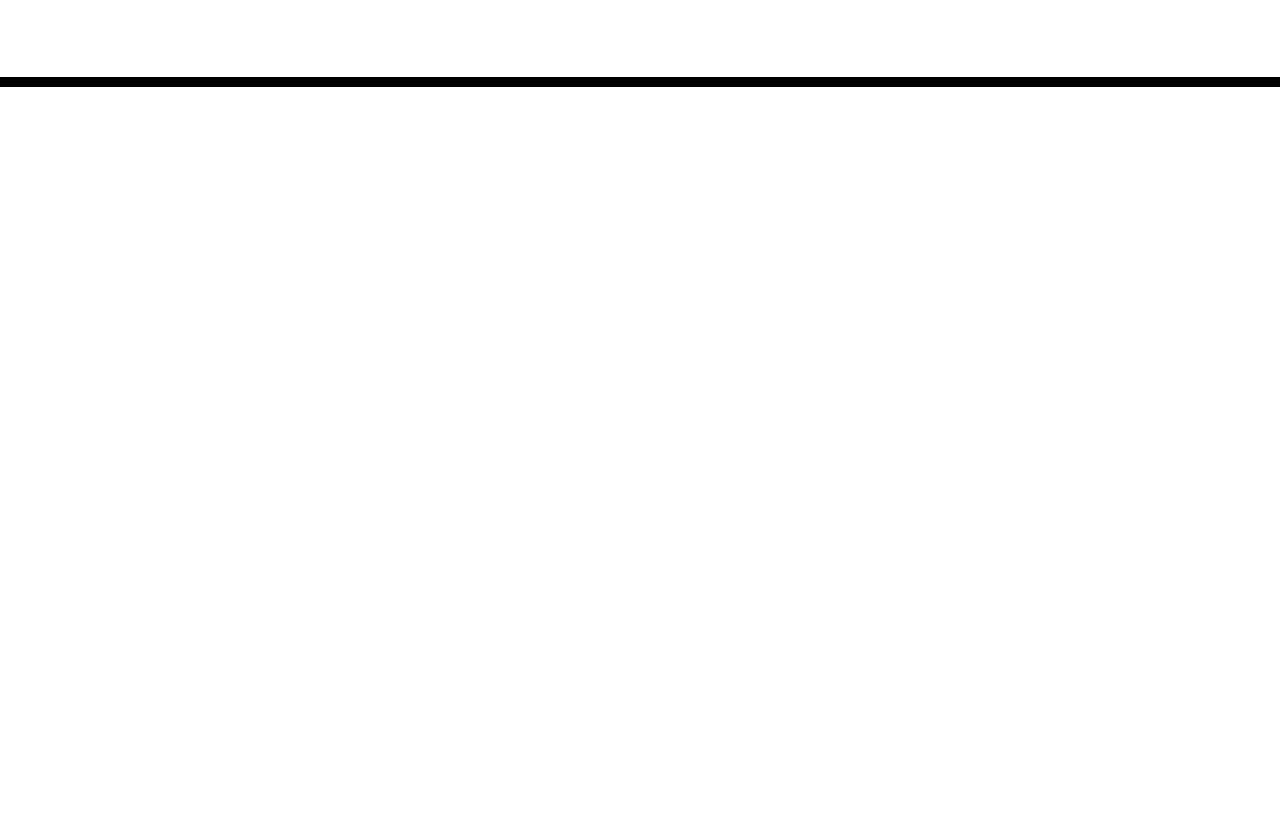
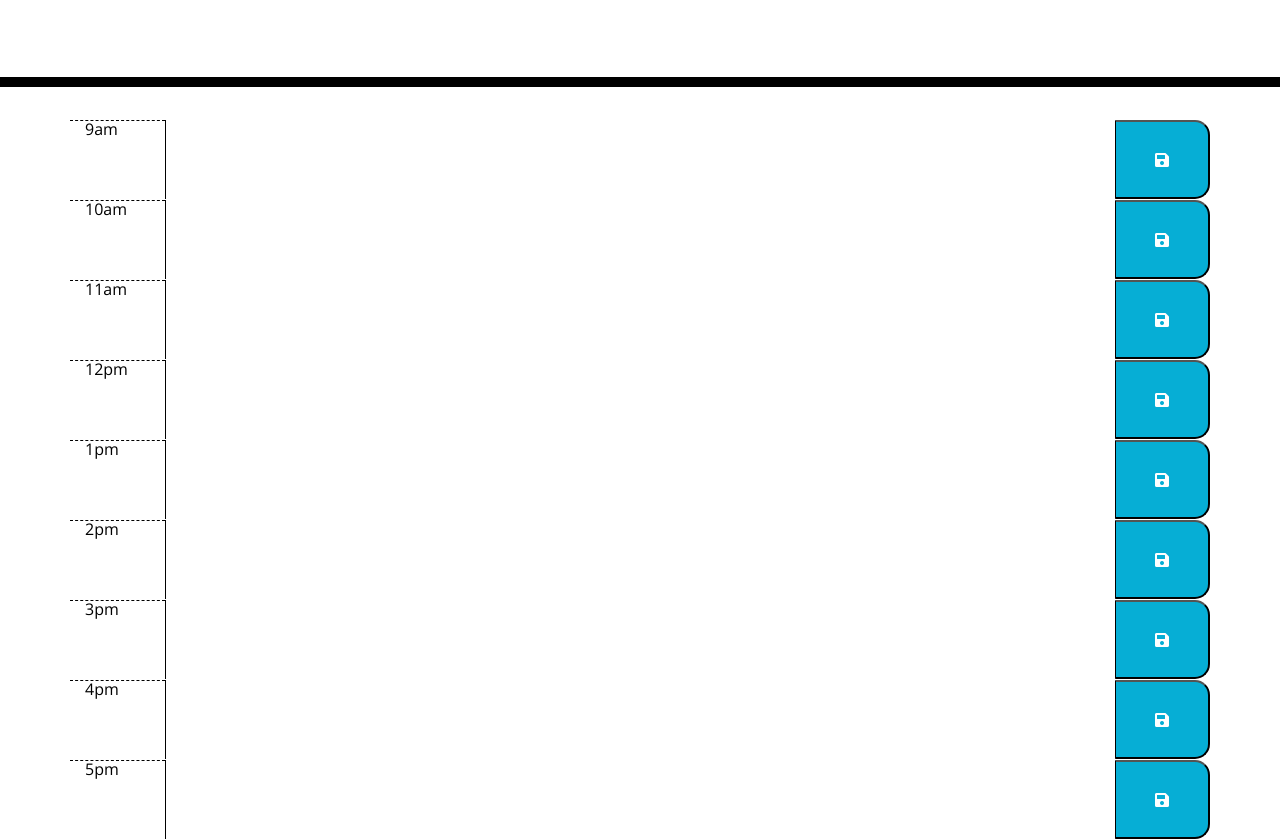
Before and after one commit to anniemarsh/work-day-scheduler, a plain HTML site: page index.html in a window 1280 px wide. Shown: the part 181-1020 px from the top of the page. Before the commit the page ends 800 px from the top, so only its background shows below. Drawn offline with nearby package versions, Linux system fonts and the light colour scheme.

Commit message:
timeblocks html

```diff
--- a/index.html
+++ b/index.html
@@ -20,6 +20,8 @@
     />
     <link rel="stylesheet" href="style.css" />
     <title>Work Day Scheduler</title>
+    <script src="https://code.jquery.com/jquery-3.4.1.min.js"></script>
+    <script src="script.js" defer></script>
   </head>
 
   <body>
@@ -29,10 +31,52 @@
       <p id="currentDay" class="lead"></p>
     </header>
     <div class="container">
-      <!-- Timeblocks go here -->
+      <div class="row" id="hour9">
+        <p class="col-1 hour">9am</p>
+        <textarea class="col-10 description"></textarea>
+        <button class="col-1 saveBtn"><i class="fas fa-save"></i></button>
+      </div>
+      <div class="row" id="hour10">
+        <p class="col-1 hour">10am</p>
+        <textarea class="col-10 description"></textarea>
+        <button class="col-1 saveBtn"><i class="fas fa-save"></i></button>
+      </div>
+      <div class="row" id="hour11">
+        <p class="col-1 hour">11am</p>
+        <textarea class="col-10 description"></textarea>
+        <button class="col-1 saveBtn"><i class="fas fa-save"></i></button>
+      </div>
+      <div class="row" id="hour12">
+        <p class="col-1 hour">12pm</p>
+        <textarea class="col-10 description"></textarea>
+        <button class="col-1 saveBtn"><i class="fas fa-save"></i></button>
+      </div>
+      <div class="row" id="hour13">
+        <p class="col-1 hour">1pm</p>
+        <textarea class="col-10 description"></textarea>
+        <button class="col-1 saveBtn"><i class="fas fa-save"></i></button>
+      </div>
+      <div class="row" id="hour14">
+        <p class="col-1 hour">2pm</p>
+        <textarea class="col-10 description"></textarea>
+        <button class="col-1 saveBtn"><i class="fas fa-save"></i></button>
+      </div>
+      <div class="row" id="hour15">
+        <p class="col-1 hour">3pm</p>
+        <textarea class="col-10 description"></textarea>
+        <button class="col-1 saveBtn"><i class="fas fa-save"></i></button>
+      </div>
+      <div class="row" id="hour16">
+        <p class="col-1 hour">4pm</p>
+        <textarea class="col-10 description"></textarea>
+        <button class="col-1 saveBtn"><i class="fas fa-save"></i></button>
+      </div>
+      <div class="row" id="hour17">
+        <p class="col-1 hour">5pm</p>
+        <textarea class="col-10 description"></textarea>
+        <button class="col-1 saveBtn"><i class="fas fa-save"></i></button>
+      </div>
     </div>
 
-    <script src="https://code.jquery.com/jquery-3.4.1.min.js"></script>
-    <script src="https://cdnjs.cloudflare.com/ajax/libs/moment.js/2.24.0/moment.min.js"></script>
   </body>
 </html>
```
